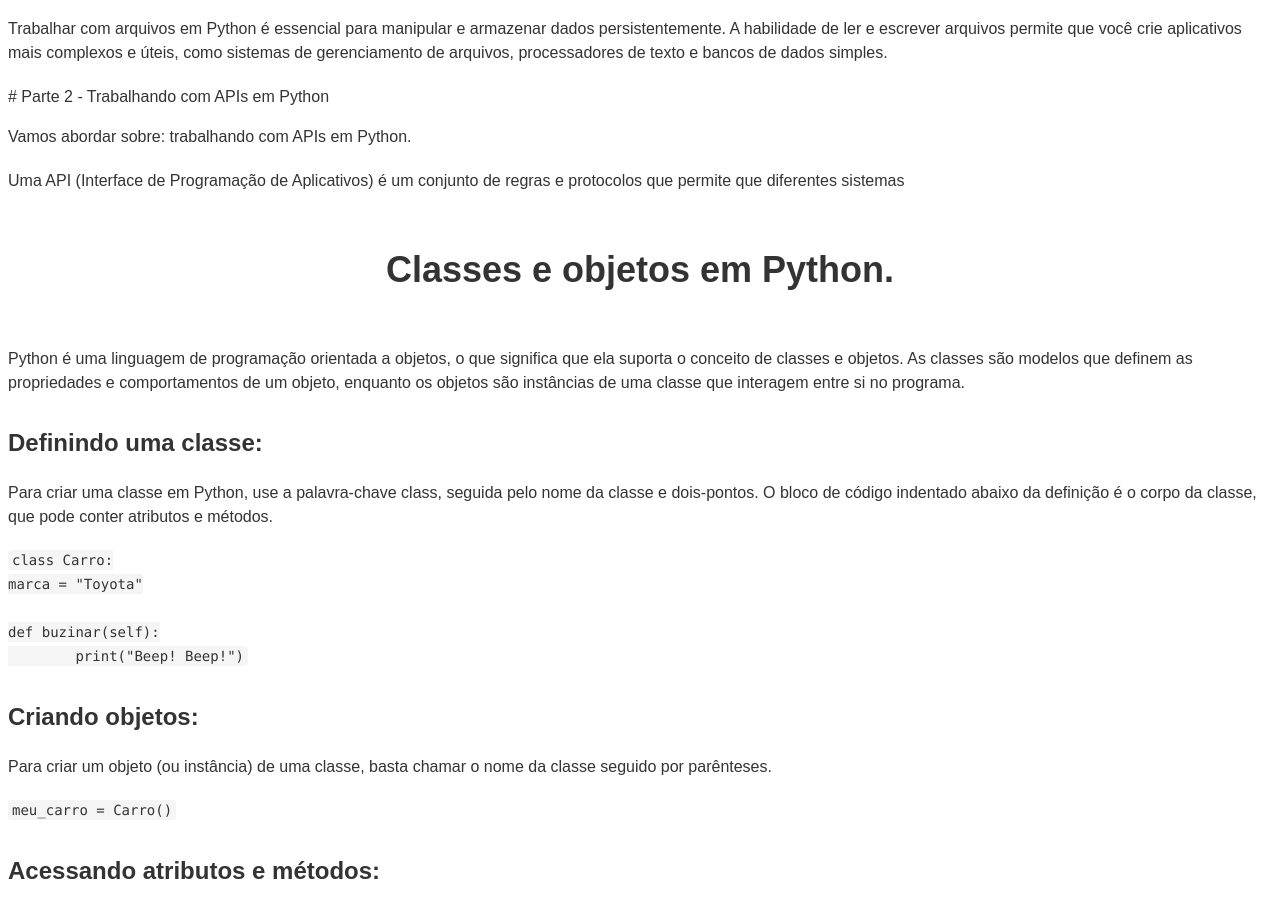
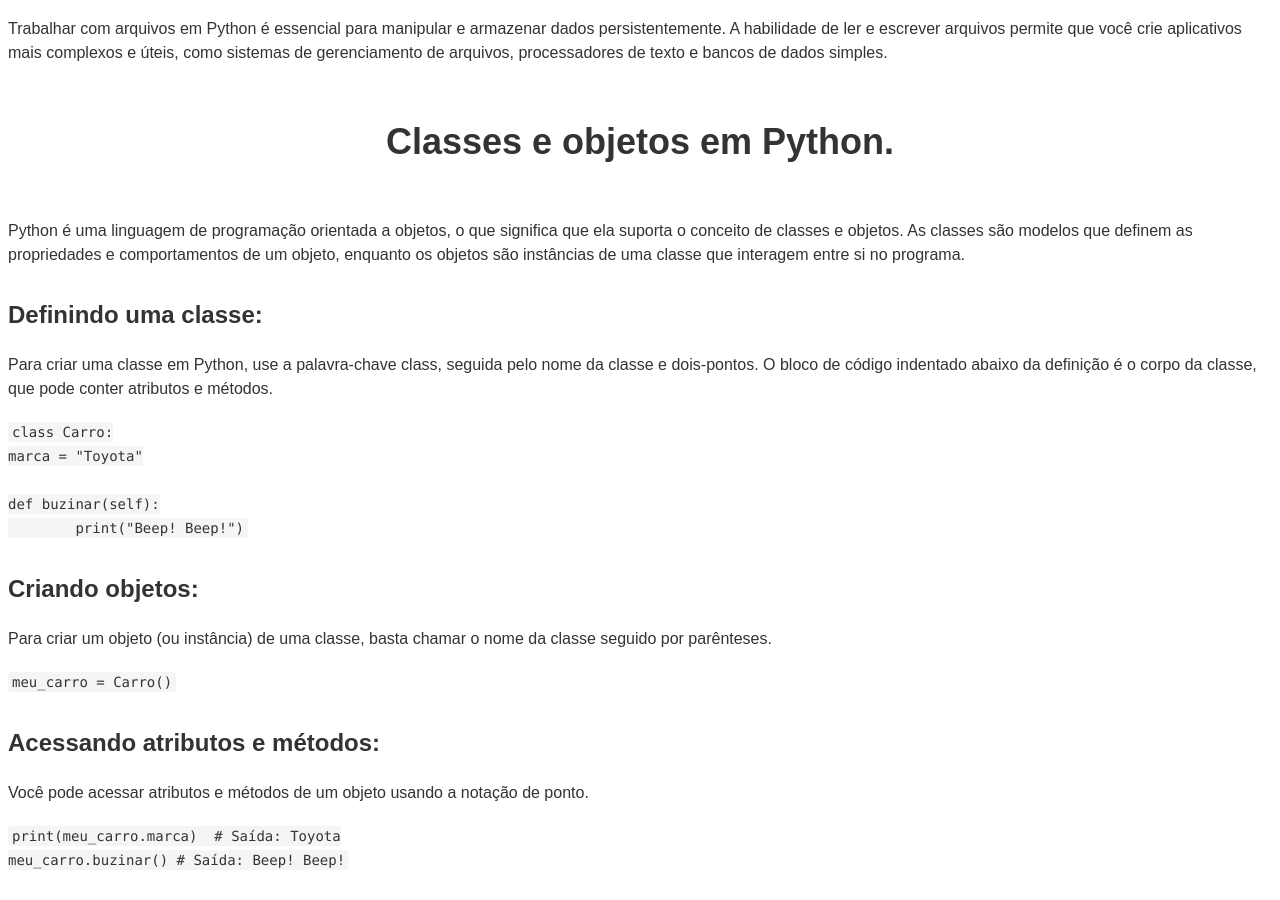
Before and after one commit to akoxi24/curso_python, a plain HTML site: page index.html in a window 1280 px wide. Shown: the part 6587-7487 px from the top of the page. Drawn offline with Linux system fonts and the light colour scheme.

Commit message:
Update index.html

```diff
--- a/index.html
+++ b/index.html
@@ -246,11 +246,6 @@ arquivo.close()
 <p>Trabalhar com arquivos em Python é essencial para manipular e armazenar dados persistentemente. A habilidade de ler e escrever arquivos permite que você crie aplicativos mais complexos e úteis, como sistemas de gerenciamento de arquivos, processadores de texto e bancos de dados simples.</p>
 
 
-# Parte 2 - Trabalhando com APIs em Python
-<p>Vamos abordar sobre: trabalhando com APIs em Python.</p>
-
-<p>Uma API (Interface de Programação de Aplicativos) é um conjunto de regras e protocolos que permite que diferentes sistemas
-  <title>Classes e objetos em Python</title>
 </head>
 <body>
     <h1>Classes e objetos em Python.</h1>
```
